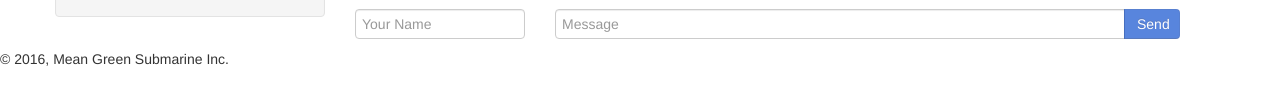
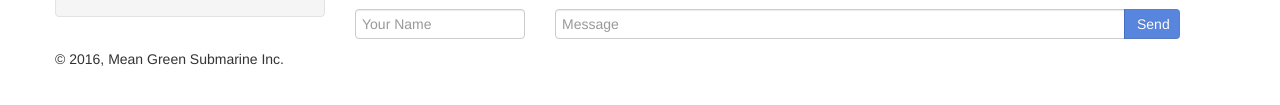
Before and after one commit to FlyingMillennial/github-pracitce-head, a website: page client/index.html in a window 1280 px wide. Shown: the part 219-324 px from the top of the page. Drawn offline with nearby package versions, Linux system fonts and the light colour scheme; no server answers.

Commit message:
fixing the footer alignment

```diff
--- a/client/index.html
+++ b/client/index.html
@@ -92,7 +92,7 @@
         </div>
       </div>
     </div>
-    <footer>&copy; 2016, Mean Green Submarine Inc.</footer>
+    <footer class="container">&copy; 2016, Mean Green Submarine Inc.</footer>
     <script src="/socket.io/socket.io.js"></script>
     <script src="/js/jquery.min.js"></script>
     <script src="/js/bootstrap.min.js"></script>
```
